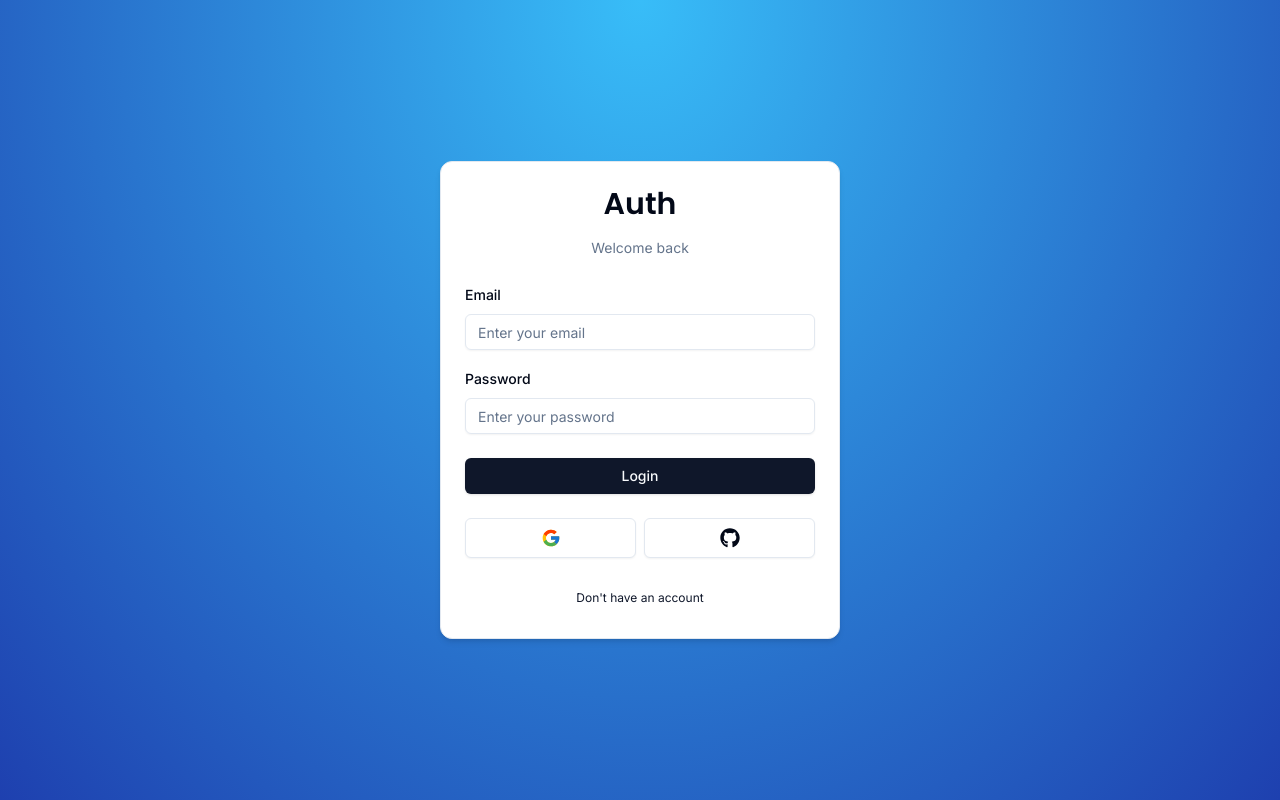
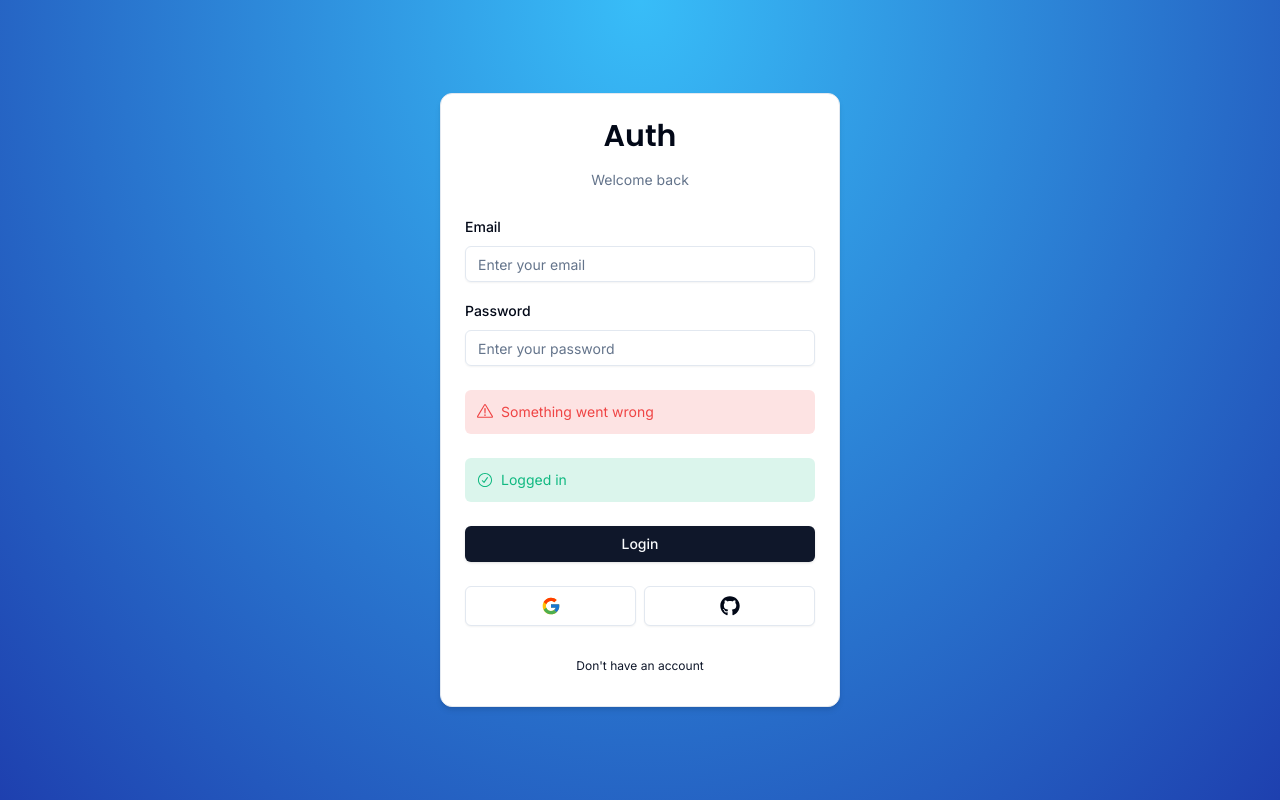
Before and after one commit to femiabimbola/next-auth-masterclass, a Next.js app: page /auth/login in a window 1280 px wide. Built offline with nearby package versions, Linux system fonts and the light colour scheme.

Commit message:
added the form success

```diff
--- a/components/auth/login-form.tsx
+++ b/components/auth/login-form.tsx
@@ -15,6 +15,8 @@ import {
 } from "@/components/ui/form";
 import {Input} from "@/components/ui/input";
 import {Button} from "@/components/ui/button";
+import FormError from "@/components/form-error";
+import FormSuccess from "@/components/form-success";
 
 const LoginForm = () => {
   const form = useForm<z.infer<typeof LoginSchema>>({
@@ -71,6 +73,8 @@ const LoginForm = () => {
               )}
             />
           </div>
+          <FormError message="Something went wrong" />
+          <FormSuccess message="Logged in" />
           <Button type="submit" className="w-full">
             Login
           </Button>
--- a/components/form-error.tsx
+++ b/components/form-error.tsx
@@ -5,7 +5,13 @@ interface FormErrorProps {
 }
 
 const FormError = ({message}: FormErrorProps) => {
-  return <div>error</div>;
+  if (!message) return null;
+  return (
+    <div className="bg-destructive/15 p-3 rounded-md flex items-center gap-x-2 text-sm text-destructive">
+      <ExclamationTriangleIcon className="h-4 w-4" />
+      <p>{message}</p>
+    </div>
+  );
 };
 
 export default FormError;
--- /dev/null
+++ b/components/form-success.tsx
@@ -0,0 +1,17 @@
+import {CheckCircledIcon} from "@radix-ui/react-icons";
+
+interface FormSuccessProps {
+  message?: string;
+}
+
+const FormSuccess = ({message}: FormSuccessProps) => {
+  if (!message) return null;
+  return (
+    <div className="bg-emerald-500/15 p-3 rounded-md flex items-center gap-x-2 text-sm text-emerald-500">
+      <CheckCircledIcon className="h-4 w-4" />
+      <p>{message}</p>
+    </div>
+  );
+};
+
+export default FormSuccess;
```
